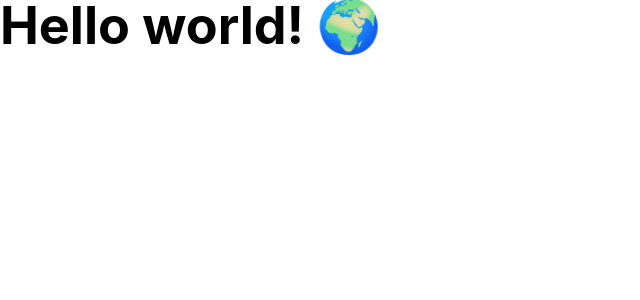
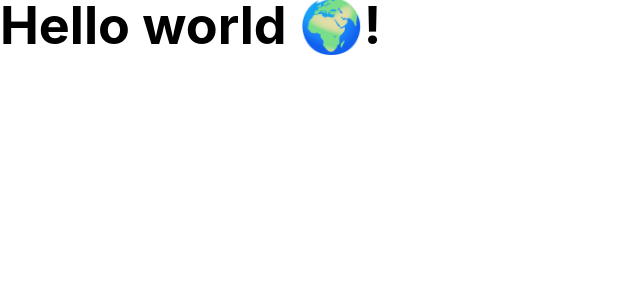
Before and after one commit to cdebotton/cdb-archive-themes, a Next.js app: page / in a window 1280 px wide. Shown: the top 300 px of the page, without its empty margins (0-640 px from the left). Built offline with nearby package versions, Linux system fonts and the light colour scheme.

Commit message:
Final test deployment.

```diff
--- a/pages/index.tsx
+++ b/pages/index.tsx
@@ -6,10 +6,11 @@ export default function IndexPage() {
   return (
     <>
       <Text scale={4} as="h1">
-        Hello world!{' '}
+        Hello world{' '}
         <span aria-label="globe" role="img">
           🌍
         </span>
+        !
       </Text>
     </>
   );
```
